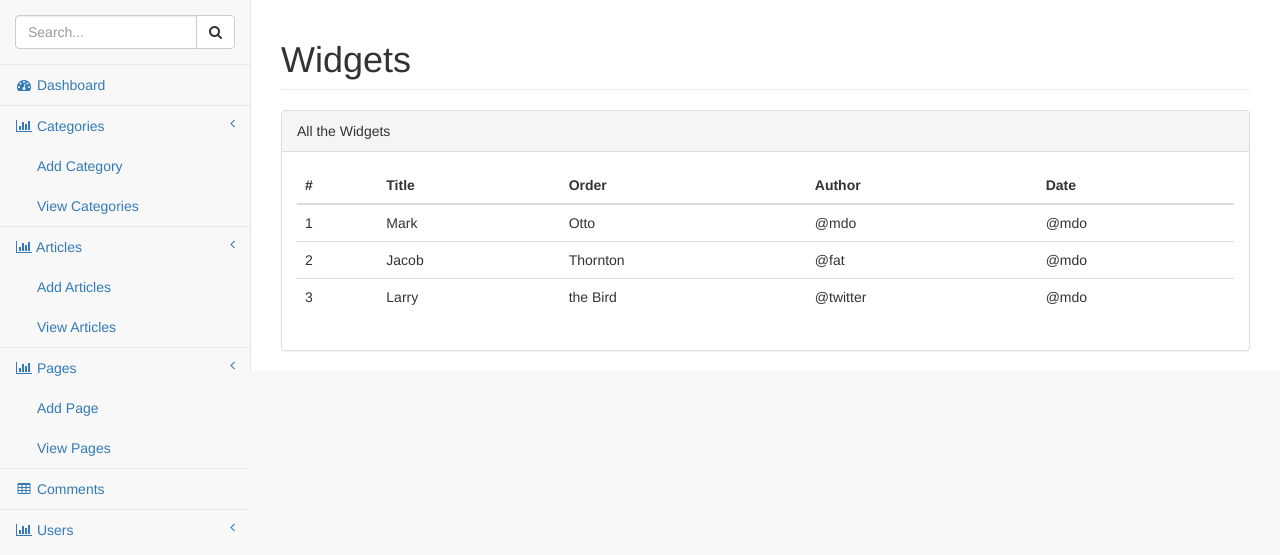
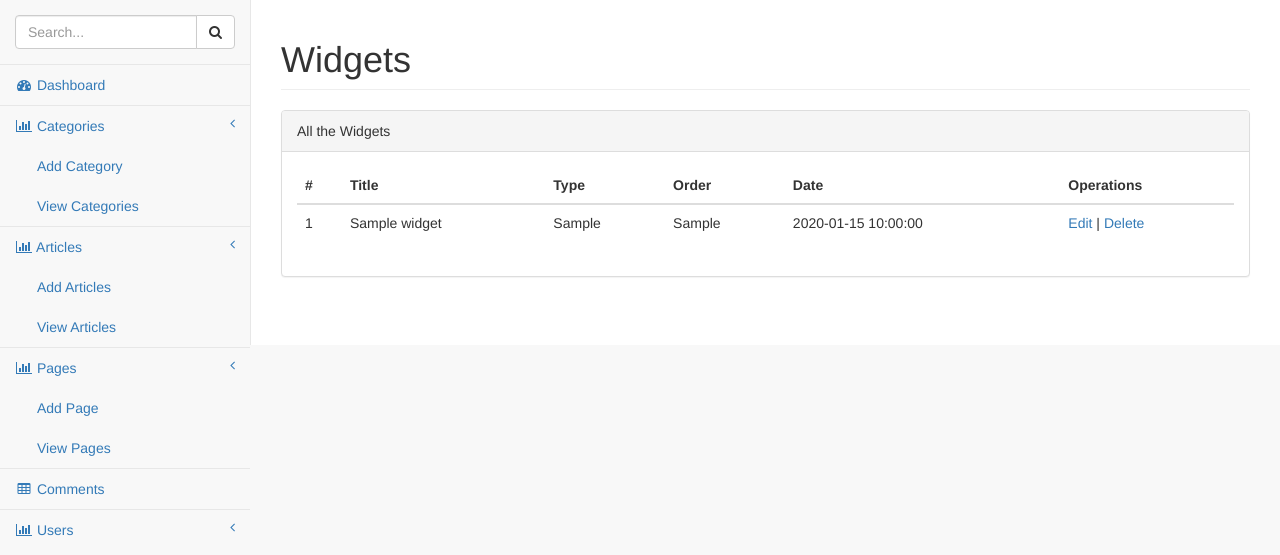
Before and after one commit to codingcyber/Blog-PHP, a PHP site: page /view-widgets.php in a window 1280 px wide. Shown: the part 51-606 px from the top of the page. Run offline with PHP 8.4, Linux system fonts and the light colour scheme; the visitor is signed in with stand-in values (Sample User, id 1); tables that the repository leaves empty hold one stand-in row (values such as "Sample post").

Commit message:
8-2 View Widgets

```diff
--- a/admin/view-widgets.php
+++ b/admin/view-widgets.php
@@ -1,5 +1,9 @@
-<?php include('includes/header.php'); ?>
-<?php include('includes/navigation.php'); ?>
+<?php
+include('includes/check-login.php');
+require_once('../includes/connect.php');
+include('includes/header.php');
+include('includes/navigation.php');
+?>
 <div id="page-wrapper" style="min-height: 345px;">
     <div class="row">
         <div class="col-lg-12">
@@ -22,33 +26,29 @@
                                 <tr>
                                     <th>#</th>
                                     <th>Title</th>
+                                    <th>Type</th>
                                     <th>Order</th>
-                                    <th>Author</th>
                                     <th>Date</th>
+                                    <th>Operations</th>
                                 </tr>
                             </thead>
                             <tbody>
+                                <?php
+                                    $sql = "SELECT * FROM widget";
+                                    $result = $db->prepare($sql);
+                                    $result->execute();
+                                    $res = $result->fetchAll(PDO::FETCH_ASSOC);
+                                    foreach ($res as $widget) {
+                                ?>
                                 <tr>
-                                    <td>1</td>
-                                    <td>Mark</td>
-                                    <td>Otto</td>
-                                    <td>@mdo</td>
-                                    <td>@mdo</td>
+                                    <td><?php echo $widget['id']; ?></td>
+                                    <td><?php echo $widget['title']; ?></td>
+                                    <td><?php echo $widget['type']; ?></td>
+                                    <td><?php echo $widget['widget_order']; ?></td>
+                                    <td><?php echo $widget['updated']; ?></td>
+                                    <td><a href="edit-widget.php?id=<?php echo $widget['id']; ?>">Edit</a> | <a href="delete-item.php?id=<?php echo $widget['id']; ?>">Delete</a></td>
                                 </tr>
-                                <tr>
-                                    <td>2</td>
-                                    <td>Jacob</td>
-                                    <td>Thornton</td>
-                                    <td>@fat</td>
-                                    <td>@mdo</td>
-                                </tr>
-                                <tr>
-                                    <td>3</td>
-                                    <td>Larry</td>
-                                    <td>the Bird</td>
-                                    <td>@twitter</td>
-                                    <td>@mdo</td>
-                                </tr>
+                                <?php } ?>
                             </tbody>
                         </table>
                     </div>
```
